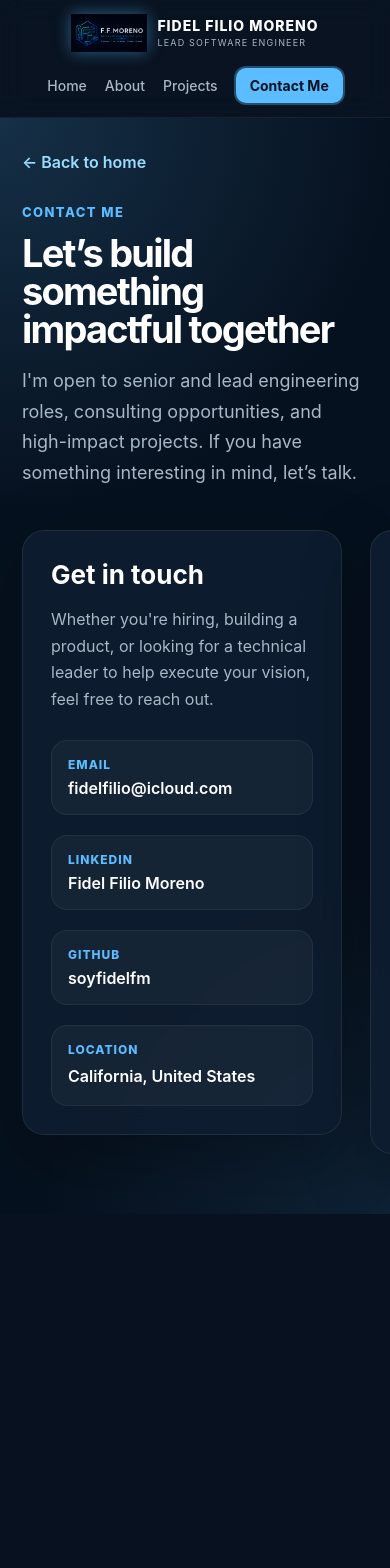
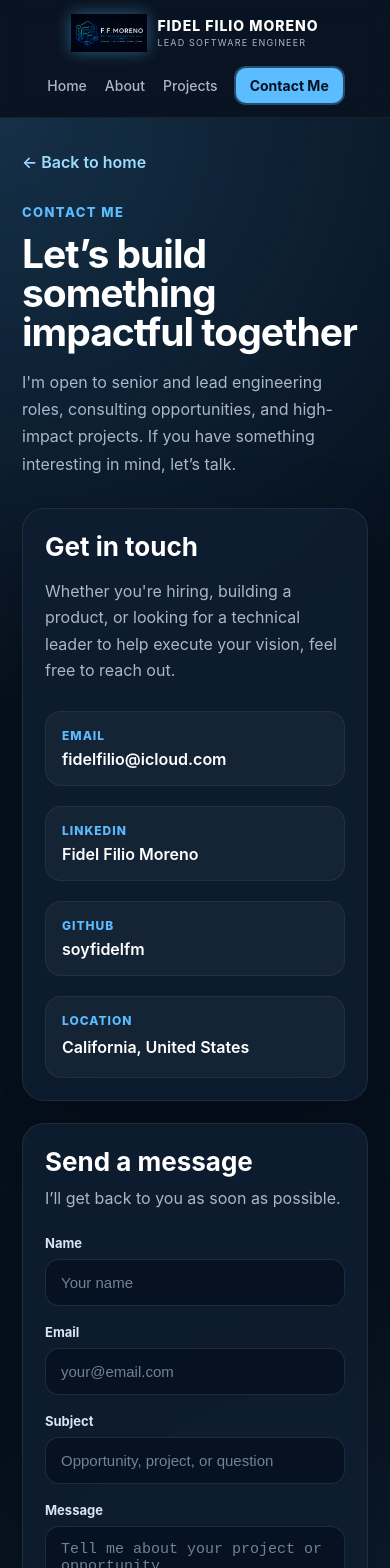
Before and after one commit to soyfidelfm/Portfolio, an Angular app: page /contact in a window 390 px wide. Shown: the top 1568 px of the page. Before the commit the page ends 1214 px from the top, so only its background shows below. Built offline with nearby package versions, Linux system fonts and the light colour scheme.

Commit message:
changes on sccss

```diff
--- a/src/app/pages/contact/contact.scss
+++ b/src/app/pages/contact/contact.scss
@@ -2,11 +2,16 @@
   min-height: 100vh;
   padding: 48px 7vw 80px;
   color: #ffffff;
+
   background:
     radial-gradient(circle at top left, rgba(91, 188, 255, 0.18), transparent 34%),
     radial-gradient(circle at bottom right, rgba(91, 188, 255, 0.10), transparent 30%),
     #06111f;
 
+  /* FIX GLOBAL BOX MODEL */
+  &, * {
+    box-sizing: border-box;
+  }
 
   .back-link {
     display: inline-flex;
@@ -184,16 +189,32 @@
   }
 }
 
+/* 🔥 FIX RESPONSIVE REAL */
 @media (max-width: 900px) {
   .contact-page {
     padding: 34px 22px 60px;
+
+    .contact-hero {
+      margin-bottom: 30px;
+
+      h1 {
+        font-size: clamp(34px, 10vw, 46px);
+        letter-spacing: -1px;
+      }
+
+      .lead {
+        font-size: 16px;
+      }
     }
 
     .contact-content {
       grid-template-columns: 1fr;
+      gap: 22px;
     }
 
     .contact-card {
+      width: 100%;
+      min-width: 0;
       padding: 22px;
     }
 
@@ -201,3 +222,4 @@
       width: 100%;
     }
   }
+}
```
Lines whose indentation alone changed are shown as unchanged.
